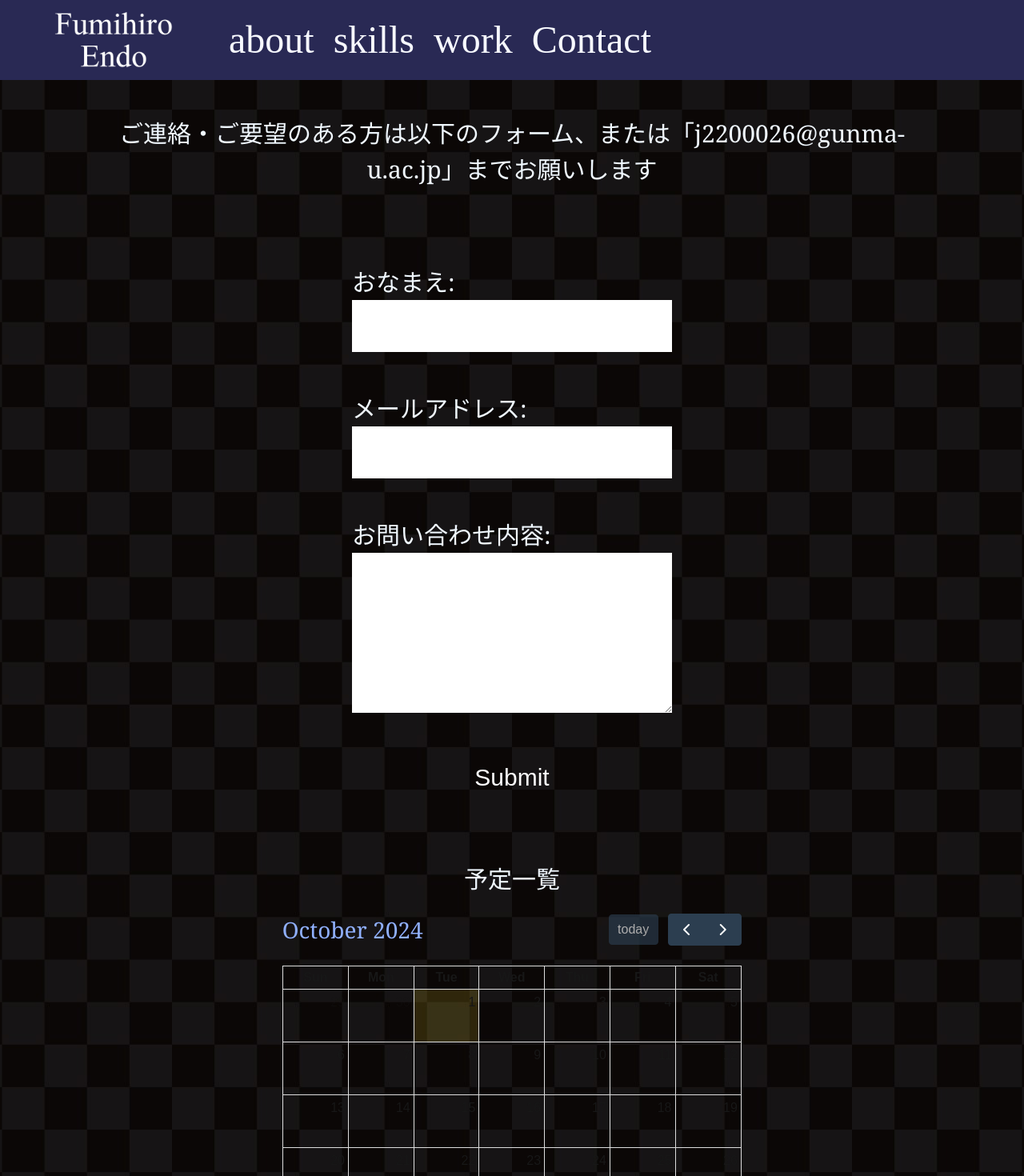
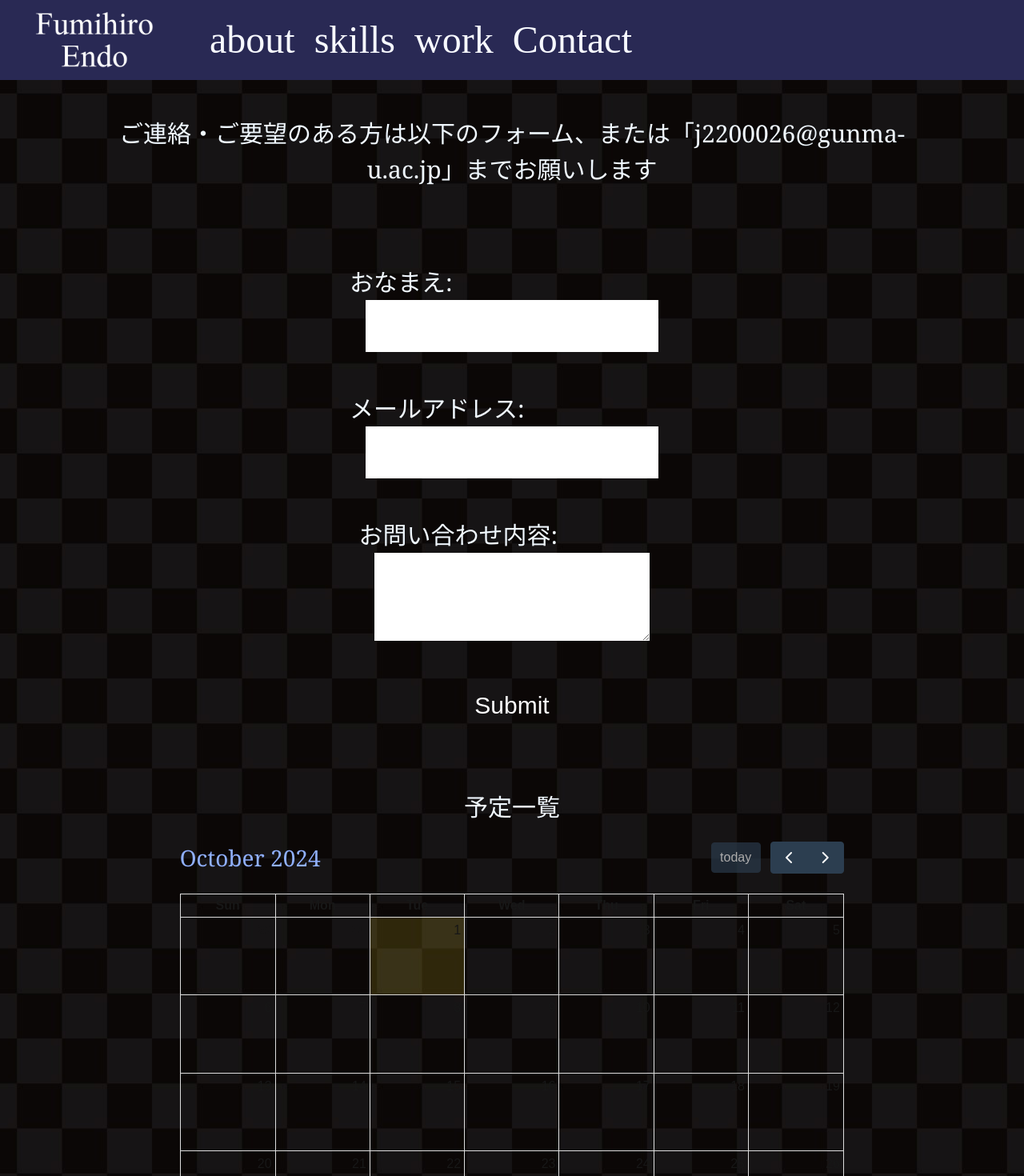
Before and after one commit to endo1192/PortNextAPIin, a Next.js app: page /PageToi in a window 1280 px wide. Shown: the top 1470 px of the page at 80% size. Built offline with nearby package versions, Linux system fonts and the light colour scheme; no server answers.

Commit message:
design change

```diff
--- a/src/compo/calendar.tsx
+++ b/src/compo/calendar.tsx
@@ -7,8 +7,9 @@ import {CalendarAPI} from '../pages/api/CalendarAPI';
 
 
 const Calendarcon = styled.div`
-  width: 60%;
+  width: 85%;
   max-width: 1200px;
+  min-width: 350px;
   margin: 0 auto;
   padding: 20px;
   height: auto;
--- a/src/compo/header.tsx
+++ b/src/compo/header.tsx
@@ -88,8 +88,12 @@ const SLink = styled(Link)`
         font-size: 2.5rem; /* 768pxから1199pxの画面幅に対してフォントサイズを設定 */
   }
 
-  @media (max-width: 768px) {
-        font-size: 1.7rem; /* 画面サイズが768px以下の場合のフォントサイズ */
+  @media (min-width: 470px) and (max-width: 768px) {
+        font-size: 1.3rem; /* 768pxから1199pxの画面幅に対してフォントサイズを設定 */
+  }
+
+  @media (max-width: 470px) {
+        font-size: 1rem; /* 画面サイズが768px以下の場合のフォントサイズ */
   }
 `;
 
@@ -98,7 +102,7 @@ const Sheader = styled.header`
   background: rgb(41, 41, 84);
   font-size: 2rem;
   font-family: 'Times New Roman', Times, serif;
-  padding: 0 2rem;
+  padding: 0 0.5rem;
   position: fixed;
   top: 0;
   left: 0;
--- a/src/pages/PageToi.tsx
+++ b/src/pages/PageToi.tsx
@@ -122,7 +122,8 @@ const Slabel = styled.label`
 
 const Sinput = styled.input`
     font-size: 30px;
-    width: 400px;
+    width: 90%;
+    height: auto;
     padding: 10px;
     margin-left: auto;
     margin-right: auto;
@@ -131,7 +132,6 @@ const Sinput = styled.input`
 
 const SUinput = styled.input`
     font-size: 30px;
-    width: 400px;
     padding: 10px;
     margin-left: auto;
     margin-right: auto;
@@ -144,8 +144,8 @@ const SUinput = styled.input`
 
 const Stextarea = styled.textarea`
     font-size: 30px;
-    width: 400px;
-    height: 200px;
+    width: 90%;
+    height: auto;
     padding: 10px;
     margin-left: auto;
     margin-right: auto;
--- a/src/pages/index.tsx
+++ b/src/pages/index.tsx
@@ -21,10 +21,11 @@ function Home() {
         <div className={styles.Home}>
             <Cheader />
             <br /><br /><br /><br /><br /><br />
-            <Sh2>Welcome to my Portfolio Site !</Sh2><br /><br /><br /><br /><br />
+            <h2>Welcome to my Portfolio Site !</h2><br /><br /><br /><br />
             <Slide /><br /><br />
-            <p>当サイトは遠藤史熙のポートフォリオサイトです</p>
-            <p>どうぞごゆっくり御覧ください</p><br /><br /><br /><br />
+            <Sp>当サイトは遠藤史熙の</Sp>
+            <Sp>ポートフォリオサイトです</Sp>
+            <Sp>どうぞごゆっくり御覧ください</Sp><br /><br /><br /><br />
             <h1></h1><br /><br /><br /><br /><br /><br /><br /><Shr></Shr><br /><br />
             <Pop>{'About'}</Pop><br />
             <Simg className="abo" src="/images/faceb.jpg" alt="ホーム"/><br /><br /><br />
@@ -37,7 +38,7 @@ function Home() {
             <Pop>{'Works'}</Pop><br />
             <Simg className="abo" src="/images/gakkib.jpg" alt="ホーム"/><br /><br />
             <Poptext>{'～過去の実績一覧～'}<br />{"各種制作物等"}<br /><br /><SLink href="/PageWorks">詳しくはこちら</SLink><br /><br /><br /></Poptext>
-            <Shr></Shr>
+            <Shr></Shr><br /><br />
             <Pop>{'Contact'}</Pop><br />
             <Simg className="abo" src="/images/creatorb.jpg" alt="ホーム"/><br /><br />
             <Poptext><SLink href="/PageToi">ご連絡はこちら</SLink></Poptext><br /><br /><br /><br /><br /><br />
@@ -57,8 +58,8 @@ const Shr = styled.hr`
     margin: auto;
 `;
 
-const Sh2 = styled.h2`
-    font-size: 5em;
+const Sp = styled.p`
+    font-size: 24px;
 `;
 
 const Simg = styled.img`
```
Also changed, not shown: src/compo/Poptext.tsx (+8 -1 lines), src/compo/pop.tsx (+8 -1 lines).
